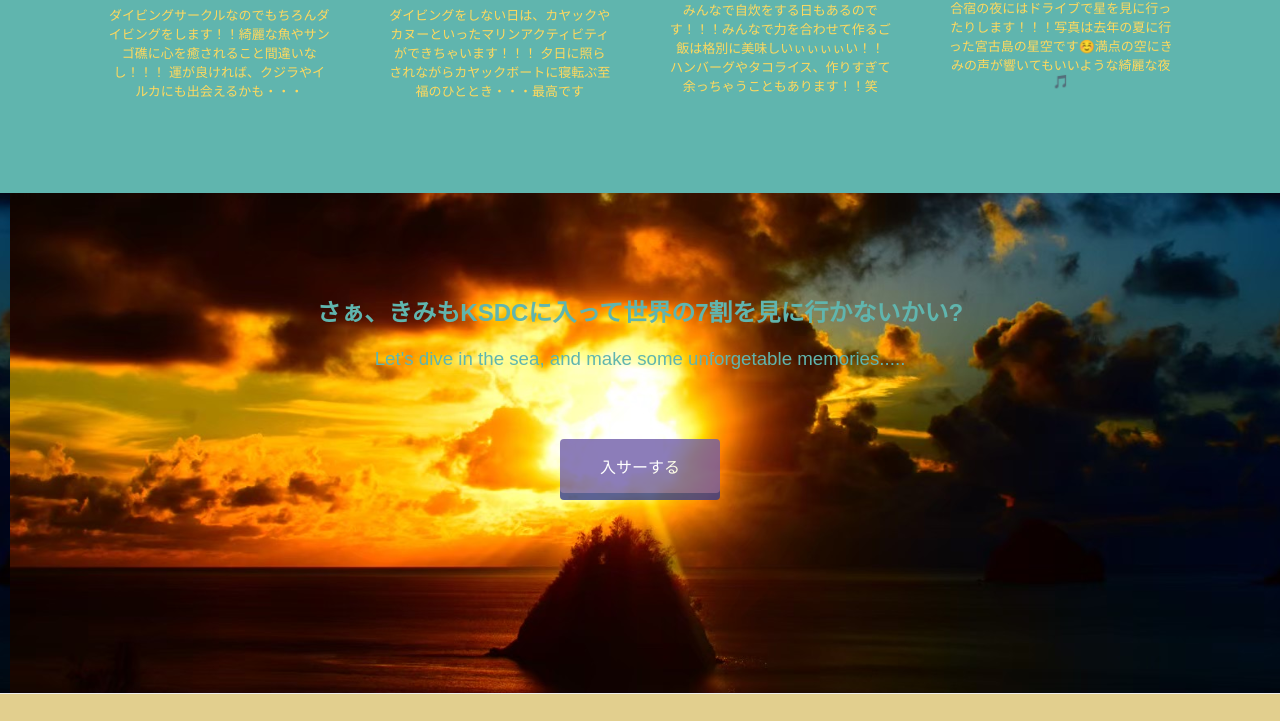
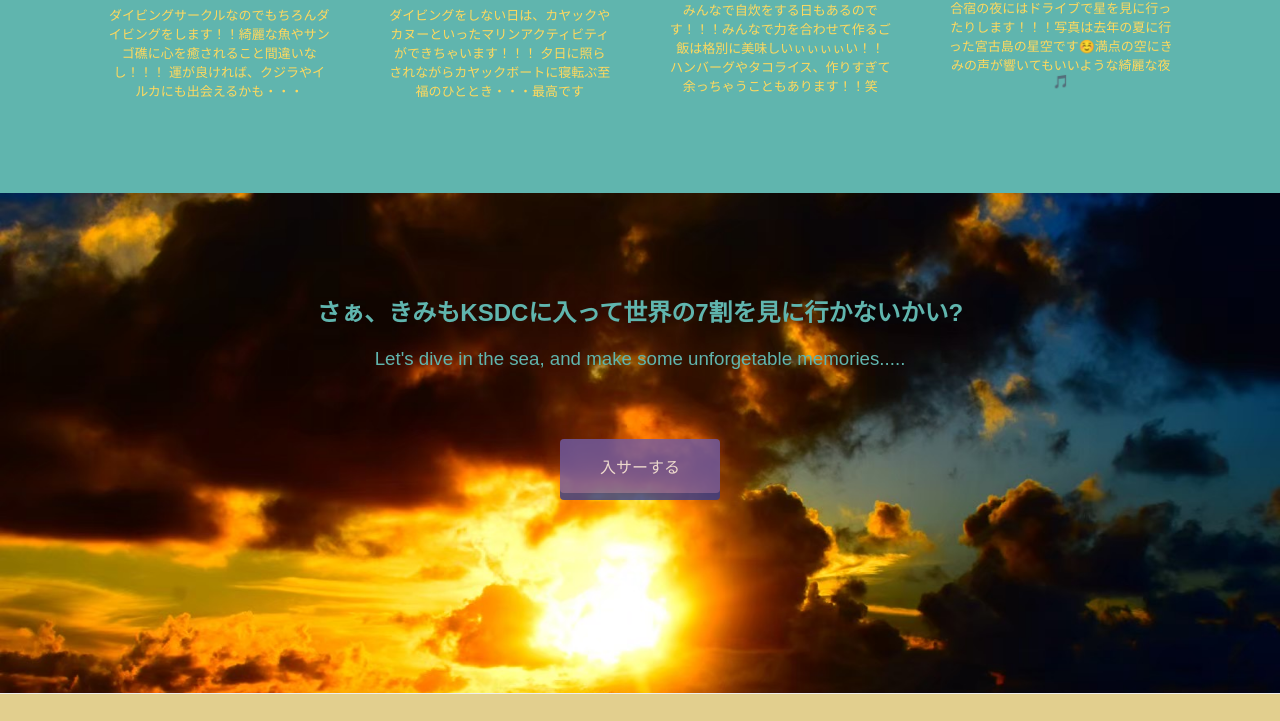
Before and after one commit to sui0329/KSDC, a plain HTML site: page index.html in a window 1280 px wide. Shown: the part 1117-1838 px from the top of the page. Drawn offline with Linux system fonts and the light colour scheme.

Commit message:
Update stylesheet.css

```diff
--- a/stylesheet.css
+++ b/stylesheet.css
@@ -270,7 +270,6 @@
     text-align: center;
     background-image: url(./img/yuuhi.JPG);
     background-size: cover;
-    background-position: 10px;
   }
 
   .heading{
```
